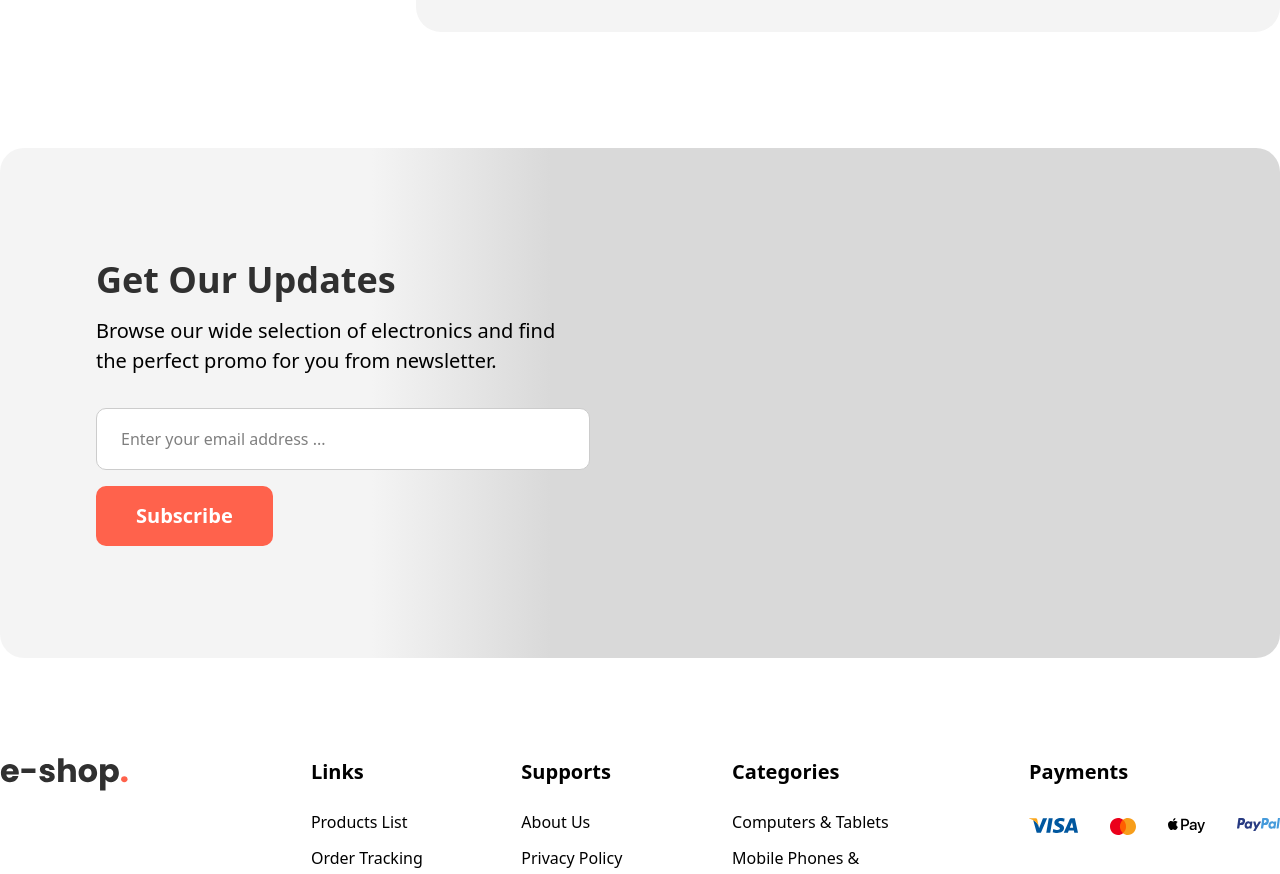
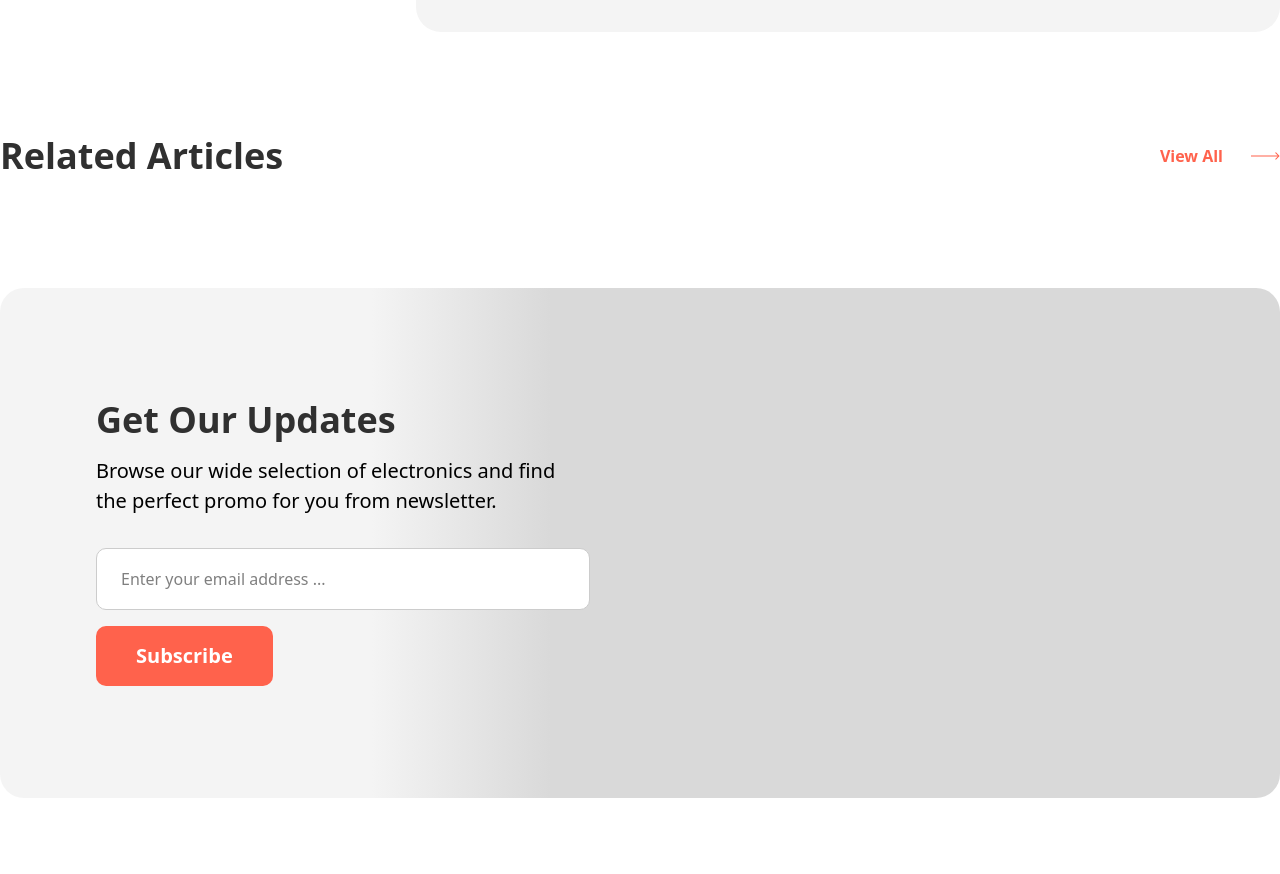
Before and after one commit to ramen72/OYA-Project-16-E-Shop, a React (Vite) app: page /blog-details in a window 1280 px wide. Shown: the part 4980-5854 px from the top of the page. Built offline with nearby package versions, Linux system fonts and the light colour scheme.

Commit message:
Update BlogDetailsPage.jsx

```diff
--- a/src/pages/BlogDetailsPage.jsx
+++ b/src/pages/BlogDetailsPage.jsx
@@ -11,6 +11,7 @@ import CommentsComponent from "../components/CommentsComponent";
 import BlogsCommentsData from "../data/BlogsCommentsData";
 import Button from "../components/Button";
 import InputBoxComponent from "../components/InputBoxComponent";
+import ArrowIcon from "../assets/icons/ArrowIcon";
 
 const BlogDetailsPage = () => {
   return (
@@ -275,6 +276,21 @@ const BlogDetailsPage = () => {
               </div>
             </div>
           </div>
+          <div className={`h-10 mt-[100px]`}>
+            <div className="flex justify-between items-center mb-12">
+              <div>
+                <h2 className='font-["Poppins"] font-semibold text-4xl leading-12 text-black capitalize'>
+                  Related Articles
+                </h2>
+              </div>
+              <div className="flex items-center gap-x-7 text-[#FF624C]">
+                <span className='font-["Montserrat"] font-bold text-base leading-6'>
+                  View All
+                </span>
+                <ArrowIcon />
+              </div>
+            </div>
+          </div>
         </Container>
       </div>
     </>
```
